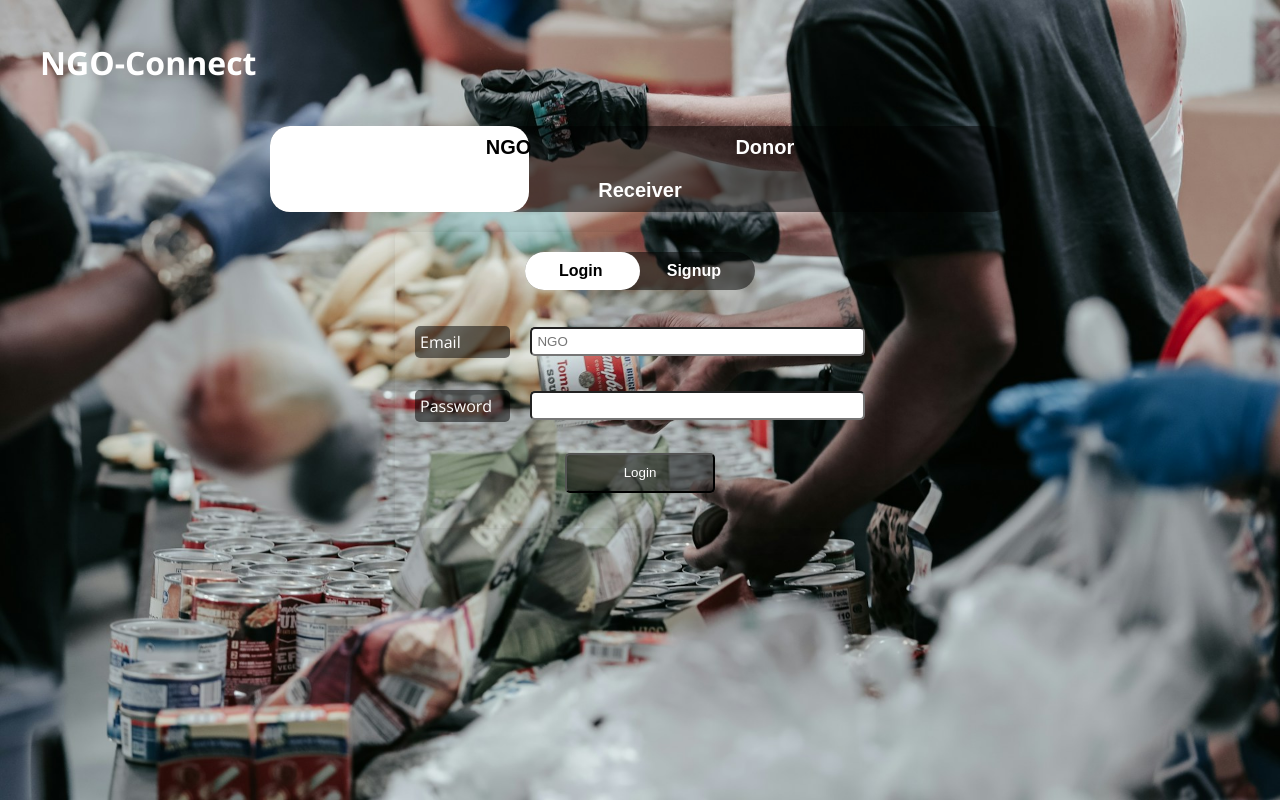
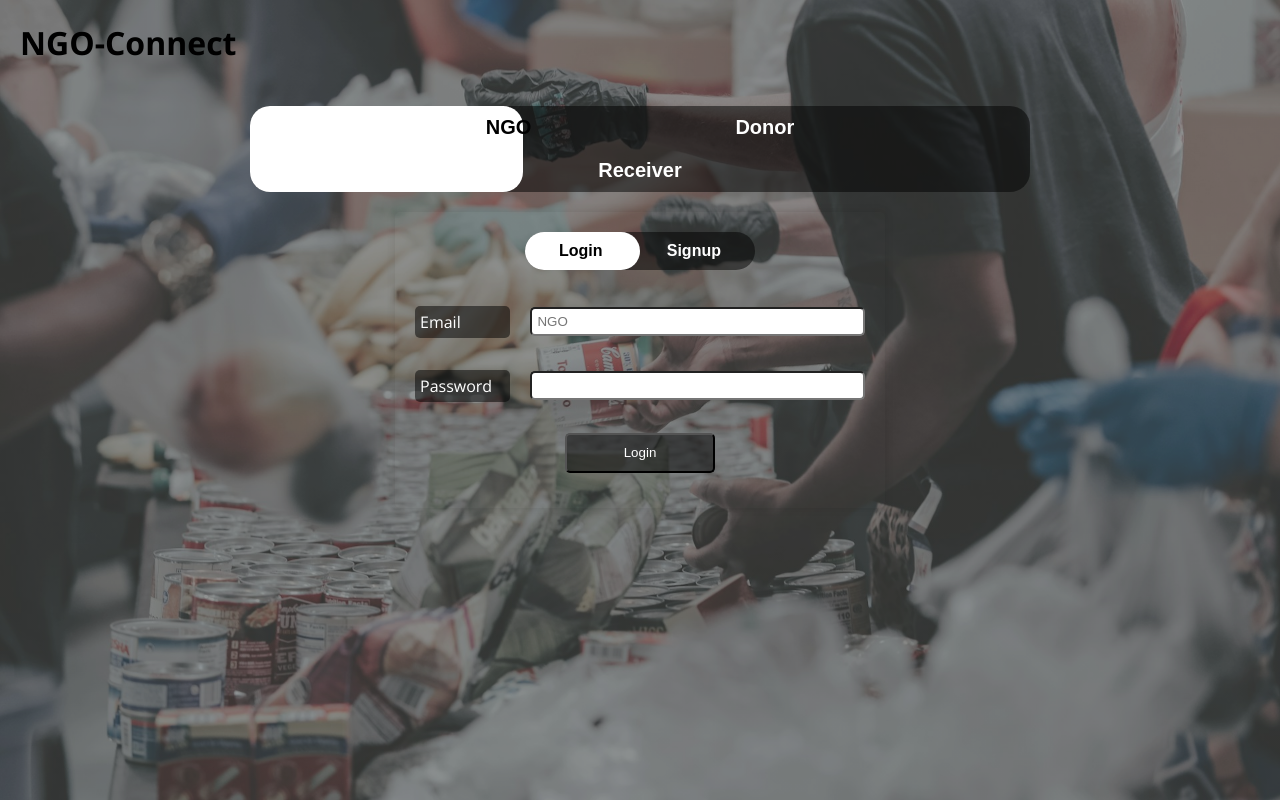
Before and after one commit to selmanfariz18/NGO-connect, a Django app: page /signup/ in a window 1280 px wide. Run offline with Django 5.2, Linux system fonts and the light colour scheme; some libraries are stand-ins or nearby versions.

Commit message:
image opacity reduced

```diff
--- a/ngo_connect/base/templates/signup.html
+++ b/ngo_connect/base/templates/signup.html
@@ -21,15 +21,36 @@
     {% load static %}
 
     <style>
+      html {
+        height: 100%; /* Ensure the html element covers the full viewport height */
+      }
+
       body {
         font-family: Open Sans, sans-serif;
         justify-content: center;
-        margin: 20px;
-        background-image: url('{% static "signup_bg.jpg" %}');
+        margin: 0px;
+        position: relative; /* Ensure the pseudo-element positions relative to the body */
+        min-height: 100%; /* Ensure the body covers at least the full viewport height */
+        z-index: 0;
+      }
+
+      body::before {
+        content: "";
+        position: absolute;
+        top: 0;
+        left: 0;
+        width: 100%;
         height: 100%;
+        background-image: linear-gradient(
+            rgba(0, 0, 0, 0.5),
+            rgba(0, 0, 0, 0.5)
+          ),
+          url('{% static "signup_bg.jpg" %}');
         background-position: center top;
         background-repeat: no-repeat;
         background-size: cover;
+        opacity: 0.8; /* Adjust the opacity as needed */
+        z-index: -1; /* Ensures the background is behind the content */
       }
 
       .main-container {
@@ -196,7 +217,7 @@
       .topnav h1 {
         float: left;
         padding-left: 20px;
-        color: white;
+        color: black;
       }
       .btn {
         color: black;
@@ -210,12 +231,11 @@
   </head>
 
   <body>
-    <!--Alert area-->
-
     <div class="topnav">
       <h1>NGO-Connect</h1>
     </div>
     <div class="main">
+      <!--Alert area-->
       <div class="form-group row">
         {% for message in messages %} {% if message.tags == 'success' %}
         <div class="alert alert-good" role="alert">
@@ -236,6 +256,8 @@
         <div class="alert" role="alert">{{message}}</div>
         {% endif %} {% endfor %}
       </div>
+      <!--Alert area ends-->
+
       <div class="type-slider">
         <div class="buttons">
           <div class="type-slider-background"></div>
```
